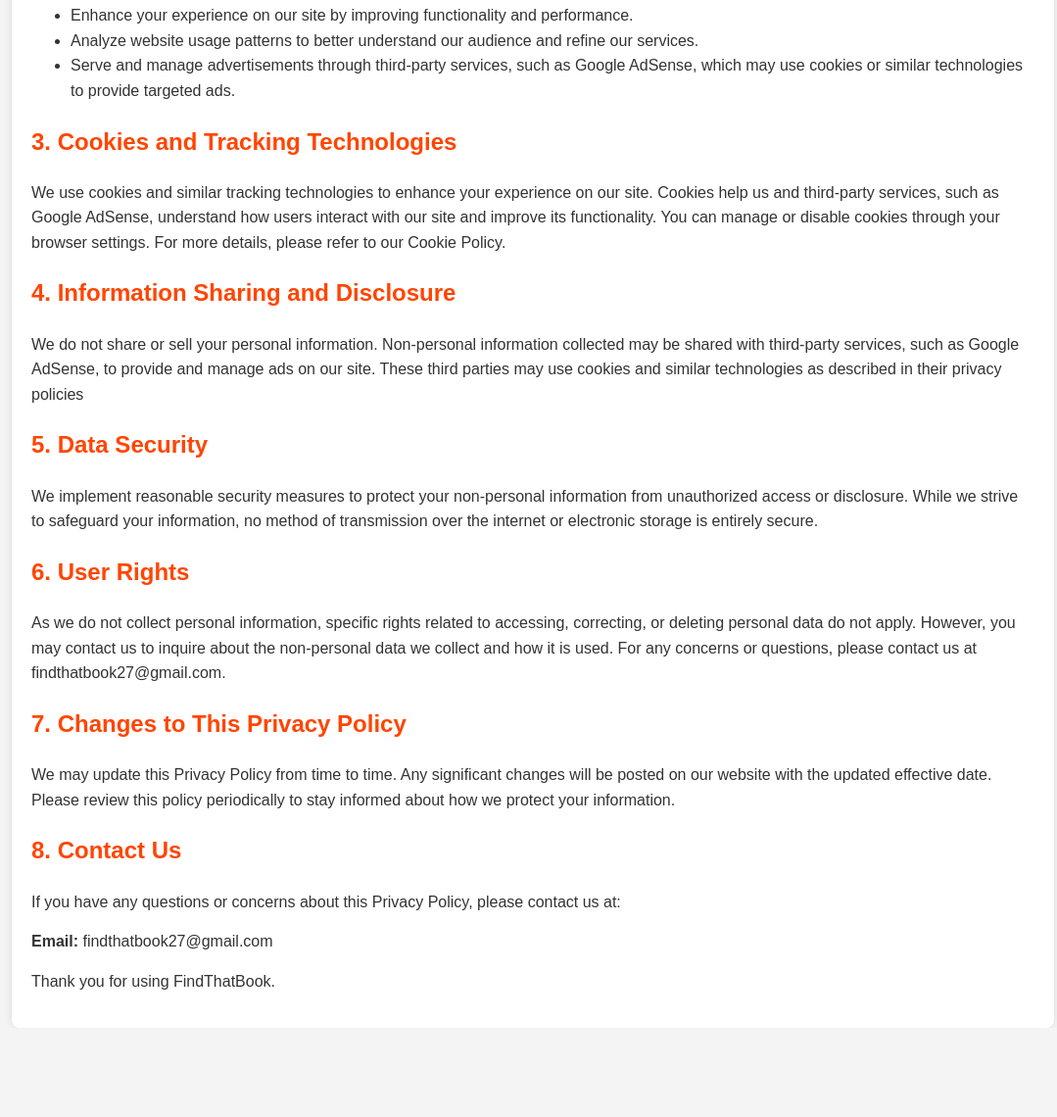
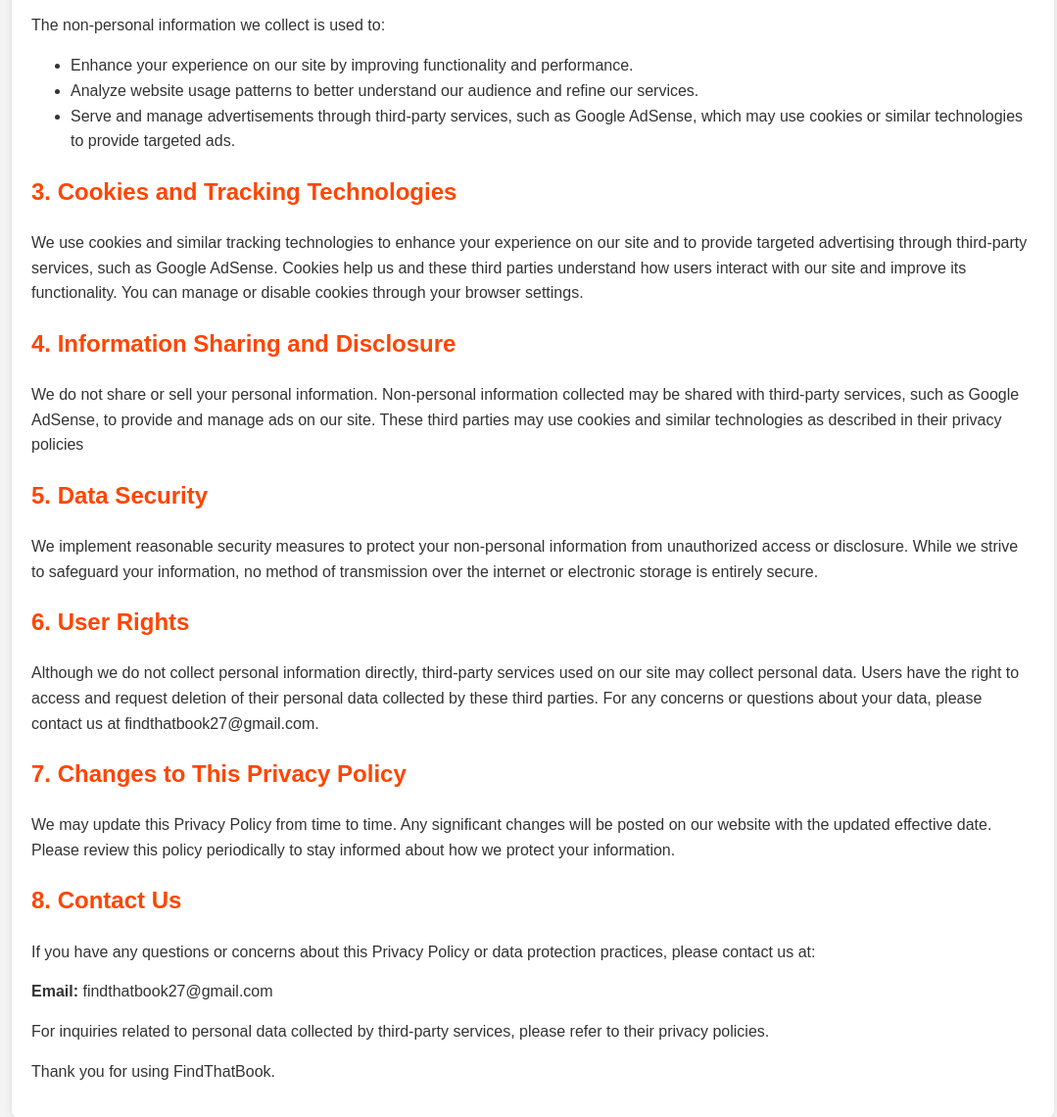
Before and after one commit to arjun19sharma/FindThatBook., a plain HTML site: page privacy-policy.html in a window 1280 px wide. Shown: the part 518-1658 px from the top of the page at 98% size, without its empty margins (96-1175 px from the left). Before the commit the page ends 1567 px from the top, so only its background shows below. Drawn offline with Linux system fonts and the light colour scheme.

Commit message:
Update privacy-policy.html
privacy policy update

```diff
--- a/privacy-policy.html
+++ b/privacy-policy.html
@@ -37,7 +37,7 @@
 
         <h2>1. Information We Collect</h2>
         <p><strong>Personal Information:</strong>We do not collect personal information such as names or email addresses. Our site focuses solely on providing book search and discovery services.</p>
-        <p><strong>Non-Personal Information:</strong> We collect non-personal information automatically, including browser types, usage data, and IP addresses. This information helps us understand how our website is used and improve user experience.</p>
+        <p><strong>Non-Personal Information:</strong> We collect non-personal information automatically, including browser types, usage data, IP addresses, and information collected through cookies or similar tracking technologies. This information helps us understand how our website is used and improve user experience. Third-party services, such as Google AdSense, may also collect information for ad targeting and performance measurement.</p>
 
         <h2>2. How We Use Your Information</h2>
         <p>The non-personal information we collect is used to:</p>
@@ -48,7 +48,7 @@
         </ul>
 
           <h2>3. Cookies and Tracking Technologies</h2>
-        <p>We use cookies and similar tracking technologies to enhance your experience on our site. Cookies help us and third-party services, such as Google AdSense, understand how users interact with our site and improve its functionality. You can manage or disable cookies through your browser settings. For more details, please refer to our Cookie Policy.</p>
+        <p>We use cookies and similar tracking technologies to enhance your experience on our site and to provide targeted advertising through third-party services, such as Google AdSense. Cookies help us and these third parties understand how users interact with our site and improve its functionality. You can manage or disable cookies through your browser settings.</p>
 
         <h2>4. Information Sharing and Disclosure</h2>
         <p>We do not share or sell your personal information. Non-personal information collected may be shared with third-party services, such as Google AdSense, to provide and manage ads on our site. These third parties may use cookies and similar technologies as described in their privacy policies</p>
@@ -57,14 +57,15 @@
         <p>We implement reasonable security measures to protect your non-personal information from unauthorized access or disclosure. While we strive to safeguard your information, no method of transmission over the internet or electronic storage is entirely secure.</p>
 
         <h2>6. User Rights</h2>
-        <p> As we do not collect personal information, specific rights related to accessing, correcting, or deleting personal data do not apply. However, you may contact us to inquire about the non-personal data we collect and how it is used. For any concerns or questions, please contact us at findthatbook27@gmail.com.</p>
+        <p>Although we do not collect personal information directly, third-party services used on our site may collect personal data. Users have the right to access and request deletion of their personal data collected by these third parties. For any concerns or questions about your data, please contact us at findthatbook27@gmail.com.</p>
 
         <h2>7. Changes to This Privacy Policy</h2>
         <p>We may update this Privacy Policy from time to time. Any significant changes will be posted on our website with the updated effective date. Please review this policy periodically to stay informed about how we protect your information.</p>
 
         <h2>8. Contact Us</h2>
-        <p>If you have any questions or concerns about this Privacy Policy, please contact us at:</p>
+        <p>If you have any questions or concerns about this Privacy Policy or data protection practices, please contact us at:</p>
         <p><strong>Email:</strong> findthatbook27@gmail.com</p>
+        <p>For inquiries related to personal data collected by third-party services, please refer to their privacy policies.</p>
 
         <p>Thank you for using FindThatBook.</p>
     </div>
```
